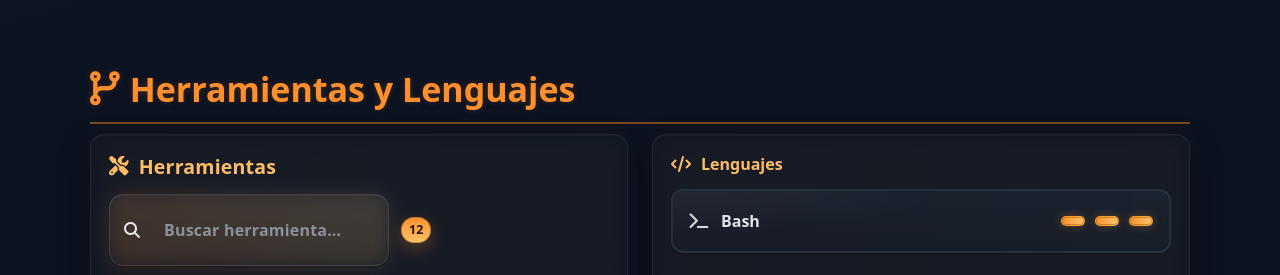
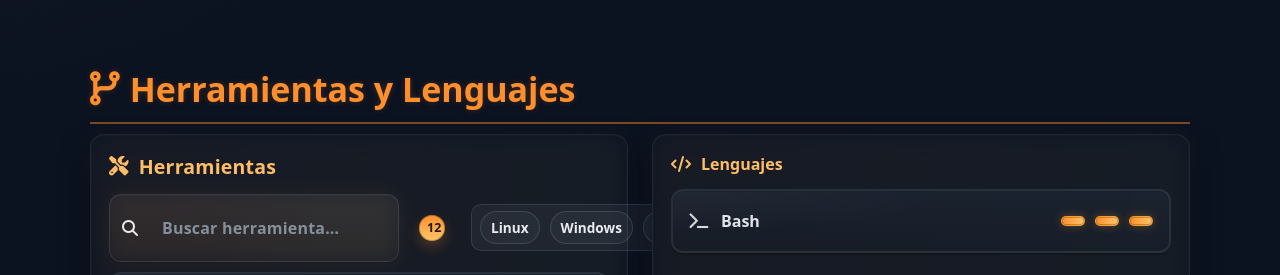
Before and after one commit to Alex-OM-lab/Alex-OM-lab.github.io, a plain HTML site: page index.html in a window 1280 px wide. Shown: the part 1168-1443 px from the top of the page. Drawn offline with Linux system fonts and the light colour scheme; a web font is replaced by a local one.

Commit message:
Update sections.css

```diff
--- a/assets/css/sections.css
+++ b/assets/css/sections.css
@@ -42,7 +42,7 @@ body{
    ========================================================= */
 
 #tools-pro{
-  /* Paneles y superficies (navy profundo, cohesivo con --bg) */
+  /* Paneles y superficies (navy profundo, coherente con --bg) */
   --panel:#0c1524;
   --panel-2:#0a1220;
   --ink:#e9eff5;
@@ -52,7 +52,7 @@ body{
   --row-bg:#0f1b2d;
   --row-bg-2:#0c1626;
 
-  /* Bordes y líneas (acero azulado, sin grises sucios) */
+  /* Bordes y líneas (acero azulado) */
   --row-border:#1e2b3a;
   --row-inner:rgba(13,25,42,.45);
   --row-hover-border:#2b3d52;
@@ -62,19 +62,18 @@ body{
   --row-text:#dfe7f1;
   --row-text-hover:#ffffff;
 
-  /* Acentos cálidos (naranja suave con luz ámbar) */
+  /* Acentos cálidos (naranja/ámbar) */
   --accent:#ff8f2d;
   --accent-2:#ffc56b;
 
   /* Chips */
-  --chip-linux:#17c5a4;     /* turquesa moderado */
-  --chip-win:#4da3ff;       /* azul Windows */
+  --chip-linux:#17c5a4;
+  --chip-win:#4da3ff;
 
-  /* Col derecha fija */
   --right-col:120px;
 }
 
-/* Título con separador y glow leve ámbar */
+/* Título */
 #tools-pro .section-title{
   margin-top: 8px;
   padding-bottom: 10px;
@@ -85,7 +84,7 @@ body{
 #tools-pro .grid{display:grid;gap:24px;grid-template-columns:repeat(2,minmax(340px,1fr));align-items:stretch}
 @media (max-width:980px){ #tools-pro .grid{grid-template-columns:1fr} }
 
-/* ---------- Cards (borde oro suave + halo muy sutil) ---------- */
+/* ---------- Cards ---------- */
 #tools-pro .card{
   background:linear-gradient(145deg,var(--panel),var(--panel-2));
   border-radius:14px;
@@ -109,47 +108,71 @@ body{
 #tools-pro .card-body{flex:1;display:flex;flex-direction:column;gap:12px}
 #tools-pro .card-foot{display:flex;justify-content:space-between;align-items:center;margin-top:12px}
 
-/* ---------- Toolbar (pill navy + burbuja dorada) ---------- */
-#tools-pro .toolbar{display:flex;gap:12px;align-items:center;margin-bottom:10px;flex-wrap:wrap}
+/* =========================================================
+   TOOLBAR — distribución como imagen 2 (buscar → número → filtros)
+   ========================================================= */
+#tools-pro .toolbar{
+  display:flex;
+  align-items:center;
+  gap:14px;
+  margin-bottom:10px;
+
+  /* por defecto NO hace wrap como la ref.; en móviles sí (abajo) */
+  flex-wrap:nowrap;
+}
+
+/* Barra de búsqueda MÁS SUTIL y más “estrecha” visualmente */
 #tools-pro .search{
-  position:relative; display:flex; align-items:center; gap:10px;
-  border-radius:14px; padding:12px 14px; min-width:280px; isolation:isolate;
-  background:linear-gradient(180deg,rgba(255,255,255,.06),rgba(255,255,255,.02));
-  border:1px solid rgba(171,195,220,.16);
-  box-shadow:0 1px 0 rgba(255,255,255,.04) inset, 0 2px 0 rgba(0,0,0,.35), 0 0 0 1px rgba(7,13,25,.35);
+  position:relative;
+  display:flex; align-items:center; gap:10px;
+  border-radius:12px;
+  padding:10px 12px;
+  min-width:290px;           /* ancho base cómodo */
+  max-width:420px;
+  background:linear-gradient(180deg,rgba(255,255,255,.05),rgba(255,255,255,.02));
+  border:1px solid rgba(171,195,220,.14);
+  box-shadow:
+    0 1px 0 rgba(255,255,255,.03) inset,
+    0 1px 0 rgba(0,0,0,.28);
 }
-#tools-pro .search::before{
-  content:""; position:absolute; inset:-1px; border-radius:14px; z-index:-1;
-  background:linear-gradient(90deg, color-mix(in oklab, var(--accent) 55%, transparent), color-mix(in oklab, var(--accent-2) 55%, transparent));
-  opacity:.25; filter:blur(10px); transition:.2s;
+#tools-pro .search::before{ /* halo MUY tenue */
+  content:""; position:absolute; inset:-1px; border-radius:12px; z-index:-1;
+  background:linear-gradient(90deg, color-mix(in oklab, var(--accent) 40%, transparent), color-mix(in oklab, var(--accent-2) 40%, transparent));
+  opacity:.18; filter:blur(10px); transition:.2s;
 }
-#tools-pro .search:focus-within::before{opacity:.42}
+#tools-pro .search:focus-within::before{opacity:.32}
 #tools-pro .search input{
   background:transparent; border:0; outline:0; color:var(--ink);
-  width:220px; font:inherit; font-weight:700; letter-spacing:.2px;
+  width:100%; font:inherit; font-weight:700; letter-spacing:.2px;
 }
 #tools-pro .search input::placeholder{color:color-mix(in oklab, var(--muted) 75%, transparent)}
 #tools-pro .clear{
   display:none; cursor:pointer; border:none; outline:0;
-  width:24px;height:24px;border-radius:999px;
+  width:22px;height:22px;border-radius:999px;
   background:rgba(255,255,255,.06);
-  border:1px solid rgba(171,195,220,.22);
+  border:1px solid rgba(171,195,220,.18);
 }
 #tools-pro .search.has-text .clear{display:grid;place-items:center}
 
+/* Contador pegado a la búsqueda (como un “badge” adyacente) */
 #tools-pro .count{
   height:26px; min-width:26px; padding:0 8px;
   display:inline-grid; place-items:center;
   border-radius:999px;
   color:#1a1206; font-weight:800; font-size:.78rem;
   background:linear-gradient(180deg,var(--accent),var(--accent-2));
-  box-shadow:0 6px 18px rgba(255,143,45,.28), inset 0 0 0 1px rgba(0,0,0,.25);
+  box-shadow:0 6px 14px rgba(255,143,45,.24), inset 0 0 0 1px rgba(0,0,0,.25);
+  /* sensación de que “acompaña” a la search */
+  margin-left:8px;
+  transform:translateX(-2px);
 }
 
-/* Filtros */
+/* Filtros a la derecha, en la MISMA fila */
 #tools-pro .filter{
-  display:flex; gap:8px; align-items:center;
-  background:rgba(210,225,245,.05); border:1px solid rgba(171,195,220,.14);
+  display:flex; gap:10px; align-items:center;
+  margin-left:10px;
+  background:rgba(210,225,245,.05);
+  border:1px solid rgba(171,195,220,.14);
   border-radius:10px; padding:6px 8px;
 }
 #tools-pro .tag{
@@ -164,7 +187,16 @@ body{
   box-shadow:0 0 0 1px rgba(255,180,85,.18) inset, 0 6px 14px rgba(255,153,0,.16)
 }
 
-/* ---------- Fila (navy + lift luminoso) ---------- */
+/* Responsive: cuando falte espacio, los filtros pasan ABAJO,
+   pero el orden visual sigue siendo: búsqueda → número → filtros */
+@media (max-width: 860px){
+  #tools-pro .toolbar{flex-wrap:wrap; gap:10px}
+  #tools-pro .search{flex:1 1 100%; min-width:240px; max-width:100%}
+  #tools-pro .count{order:2}
+  #tools-pro .filter{order:3; margin-left:0}
+}
+
+/* ---------- Fila (resto sin cambios) ---------- */
 #tools-pro .row{
   position:relative;
   display:grid; grid-template-columns:1fr var(--right-col);
@@ -209,13 +241,13 @@ body{
 #tools-pro .left i{font-size:1.05rem; width:20px; text-align:center; opacity:.95}
 #tools-pro .right{display:flex;justify-content:flex-end;align-items:center}
 
-/* ---------- Chips con brillo controlado ---------- */
+/* ---------- Chips ---------- */
 #tools-pro .chip{font-size:.8rem;border-radius:999px;padding:4px 10px;border:1px solid;display:inline-flex;align-items:center;gap:6px;line-height:1;white-space:nowrap}
 #tools-pro .linux{color:var(--chip-linux);border-color:var(--chip-linux);background:color-mix(in oklab, var(--chip-linux) 16%, transparent); box-shadow:0 0 12px rgba(23,197,164,.12) inset}
 #tools-pro .windows{color:var(--chip-win);border-color:var(--chip-win);background:color-mix(in oklab, var(--chip-win) 16%, transparent); box-shadow:0 0 12px rgba(77,163,255,.12) inset}
 #tools-pro .multi{color:#ffd35a;border-color:#ffd35a;background:rgba(255,211,90,.12); box-shadow:0 0 12px rgba(255,211,90,.12) inset}
 
-/* Tooltips (navy sólido) */
+/* Tooltips */
 #tools-pro [data-tooltip]{position:relative}
 #tools-pro [data-tooltip]::after{
   content:attr(data-tooltip);
@@ -226,7 +258,7 @@ body{
 }
 #tools-pro [data-tooltip]:hover::after{opacity:1}
 
-/* ---------- Barras de nivel: píldora + glow ámbar ---------- */
+/* Barras de nivel */
 #tools-pro .level{display:flex;gap:10px;align-items:center;justify-content:flex-end}
 #tools-pro .seg{
   width:24px;height:10px;border-radius:999px;
@@ -242,7 +274,7 @@ body{
 }
 #tools-pro .seg:hover{transform:translateY(-1px)}
 
-/* ---------- Paginación: botón cápsula dorada ---------- */
+/* Paginación */
 #tools-pro .nav{display:flex;justify-content:space-between;align-items:center;width:100%}
 #tools-pro .navbtn{
   position:relative; isolation:isolate;
@@ -278,7 +310,7 @@ body{
 #tools-pro .dot.active{background:linear-gradient(90deg,var(--accent),var(--accent-2));box-shadow:0 0 10px rgba(255,143,45,.4)}
 #tools-pro .counter{font-size:.82rem;color:var(--muted);margin-left:8px}
 
-/* ---------- Animaciones ---------- */
+/* Animaciones */
 @keyframes accentPulse {
   0%   { width:3px;  opacity:1;   box-shadow:0 0 0 0 rgba(255,143,45,0); }
   35%  { width:7px;  opacity:1;   box-shadow:0 0 16px 4px rgba(255,143,45,.32); }
```
